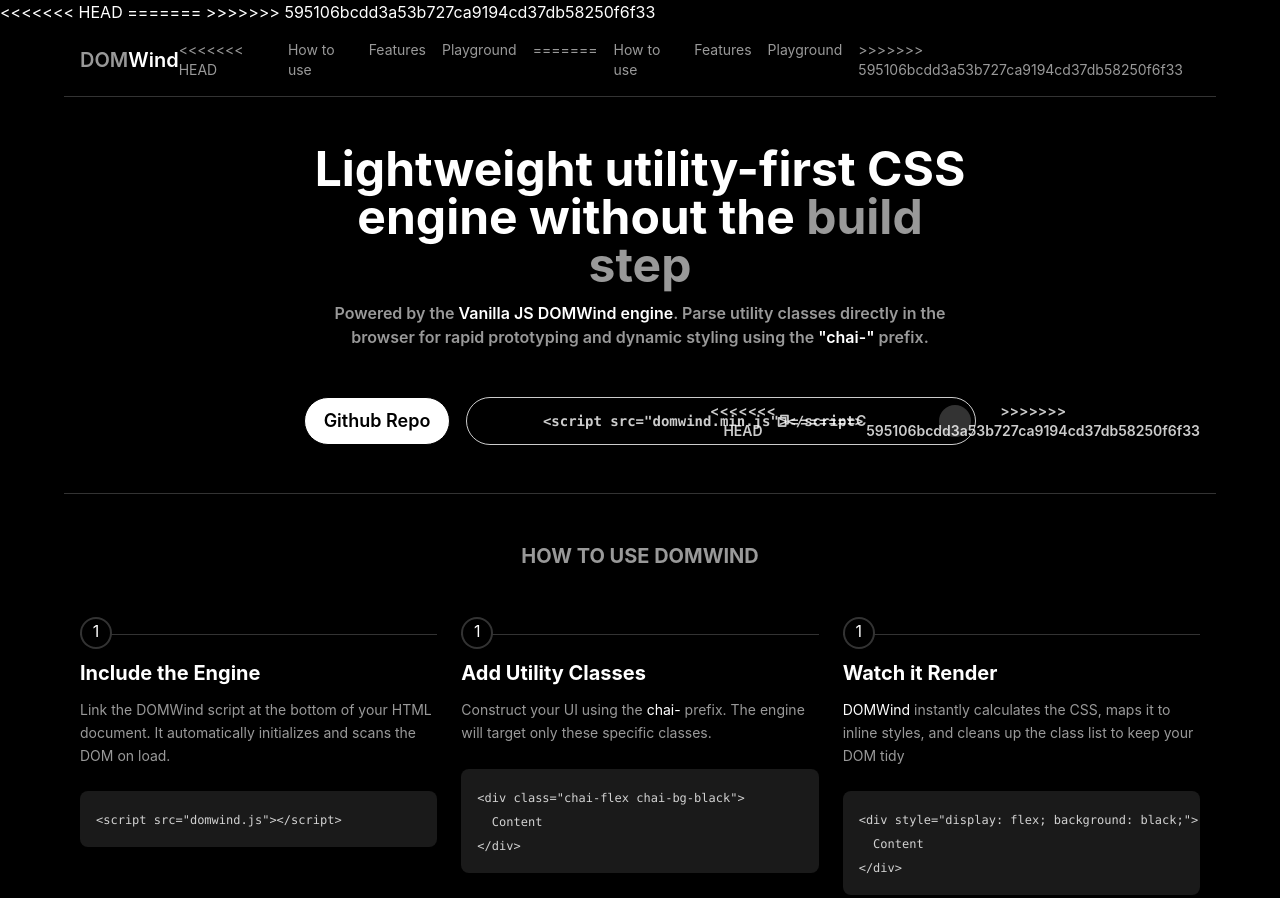
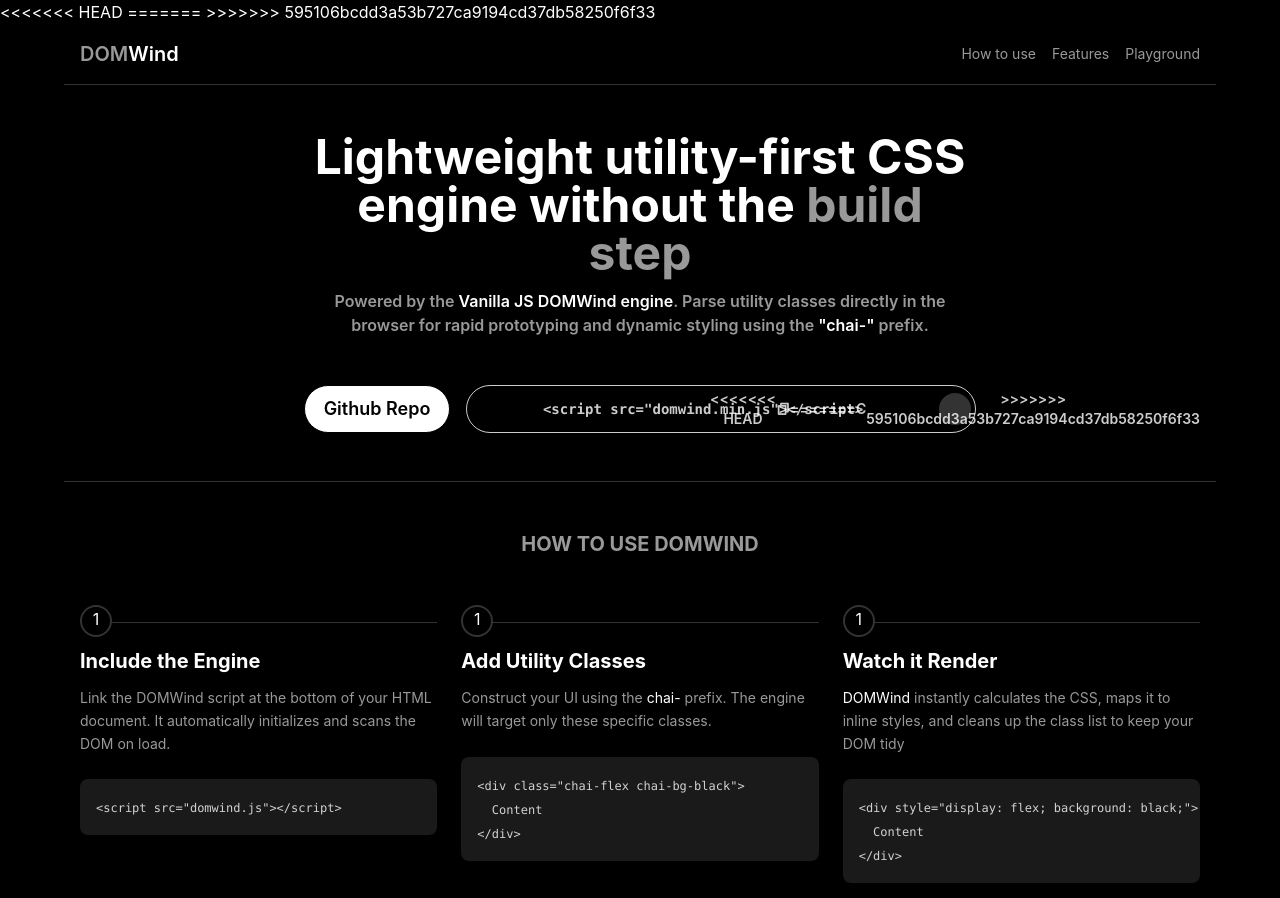
Before and after one commit to anoop-rajoriya/chai-tailwind, a website built with Vite: page index.html in a window 1280 px wide. Shown: the top 898 px of the page. Built offline with nearby package versions, Linux system fonts and the light colour scheme.

Commit message:
upate: head changes complex

```diff
--- a/index.html
+++ b/index.html
@@ -27,7 +27,6 @@
         <nav
           class="flex-1 hidden md:flex gap-4 justify-end text-sm text-white/60"
         >
-<<<<<<< HEAD
           <a href="#how-to-use" class="hover:text-white transition-colors"
             >How to use</a
           >
@@ -35,11 +34,6 @@
             >Features</a
           >
           <a href="#playground" class="hover:text-white">Playground</a>
-=======
-          <a href="#" class="hover:text-white transition-colors">How to use</a>
-          <a href="#" class="hover:text-white transition-colors">Features</a>
-          <a href="#" class="hover:text-white">Playground</a>
->>>>>>> 595106bcdd3a53b727ca9194cd37db58250f6f33
         </nav>
       </header>
       <main class="flex-1">
```
